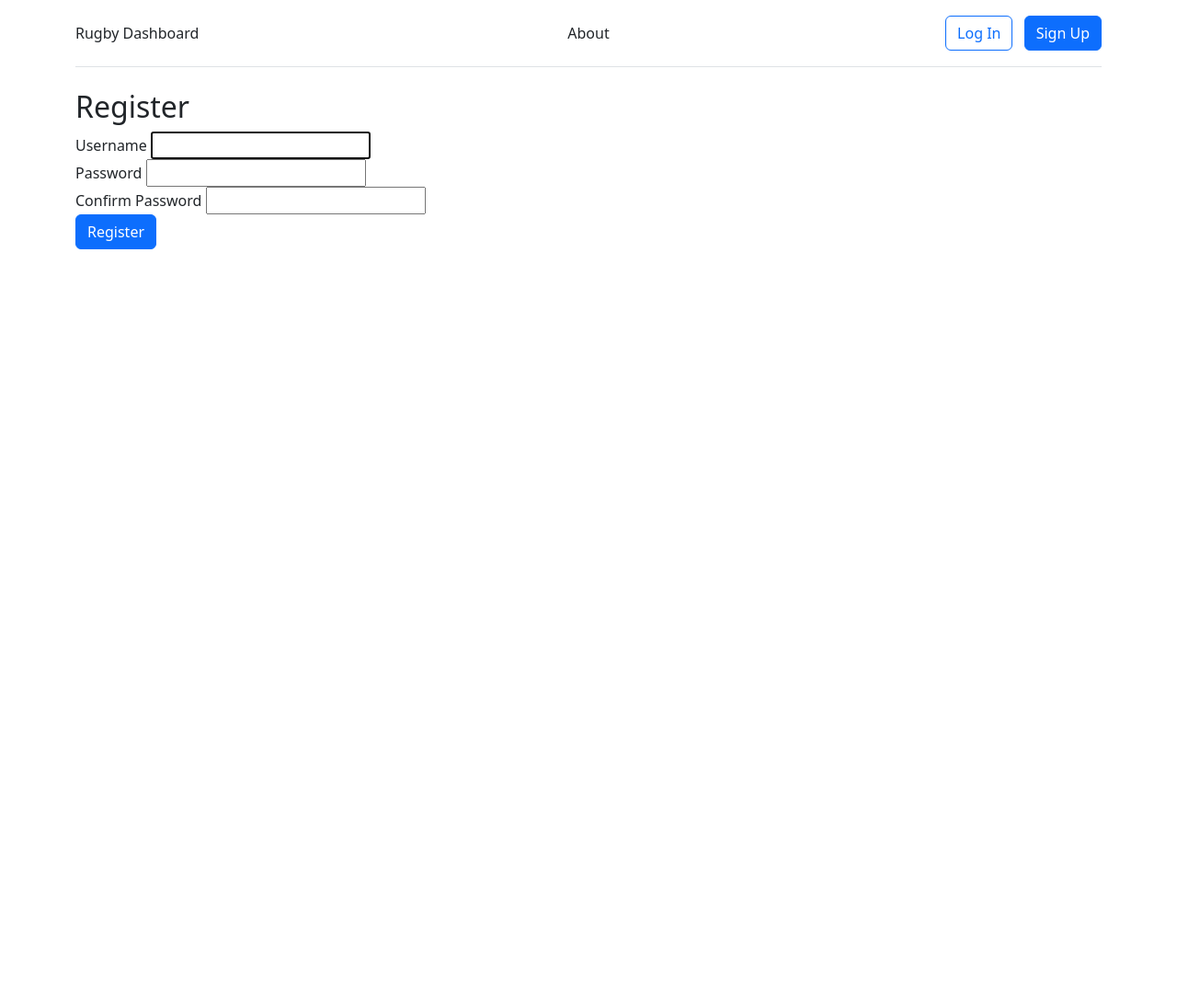
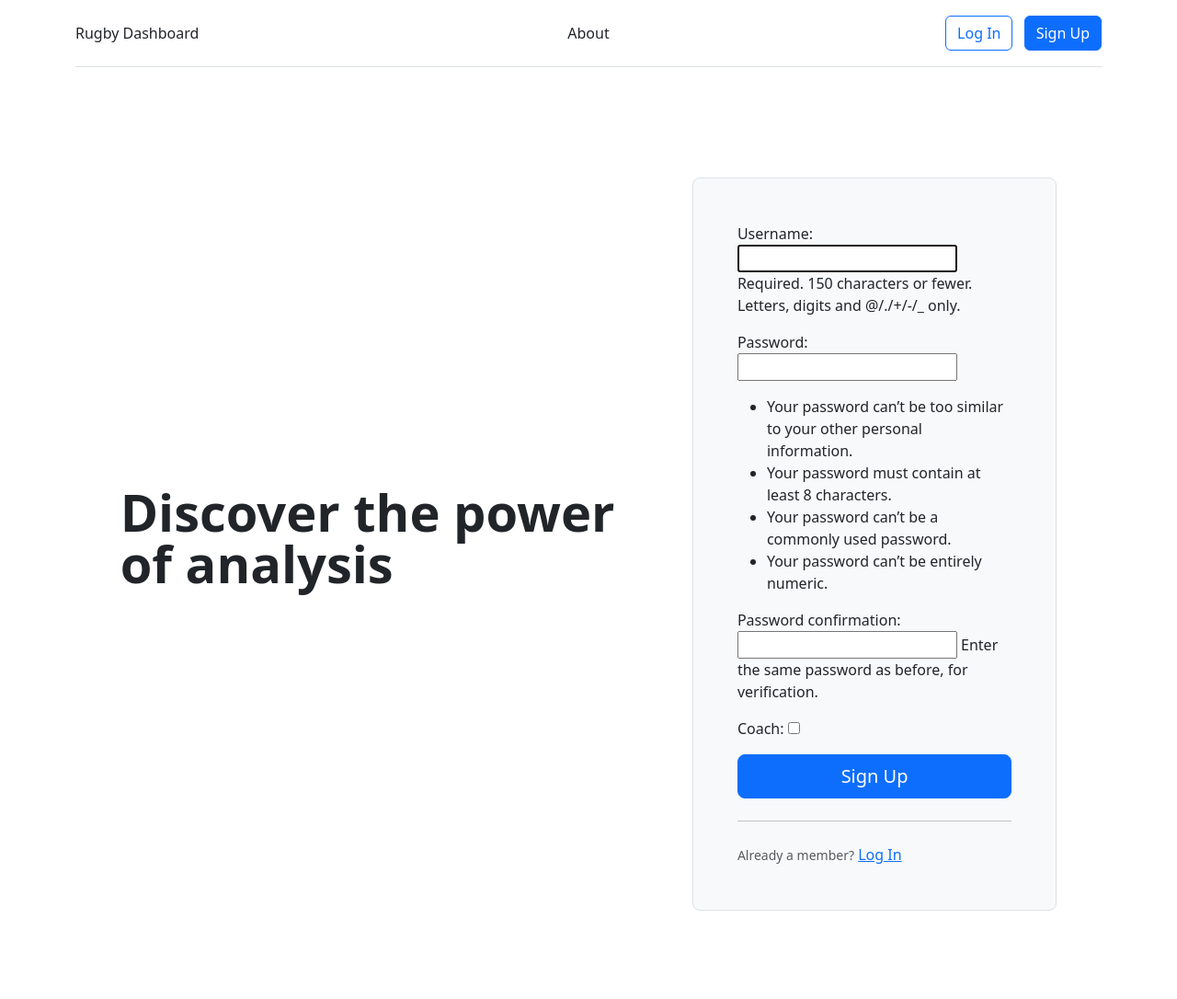
Before and after one commit to danielaldham/rugbystats, a Django app: page /register/ in a window 1280 px wide. Shown: the whole page at 92% size. Before the commit the page ends 271 px from the top, so only its background shows below. Run offline with Django 4.2, Linux system fonts and the light colour scheme; some libraries are stand-ins or nearby versions.

Commit message:
udpate register

```diff
--- a/rugbystats/stats/templates/index.html
+++ b/rugbystats/stats/templates/index.html
@@ -74,9 +74,9 @@
               {% if error %}
                 <p>{{ error }}</p>
               {% endif %}
-              <button class="w-100 btn btn-lg btn-primary" type="submit">Sign up</button>
+              <button class="w-100 btn btn-lg btn-primary" type="submit">Log In</button>
               <hr class="my-4">
-              <small class="text-muted">By clicking Sign up, you agree to the terms of use.</small>
+              <small class="text-muted">Not a member yet?</small>
               <a href="{% url 'register' %}">Create an Account</a>
             </form>
           </div>
--- a/rugbystats/stats/templates/login.html
+++ b/rugbystats/stats/templates/login.html
@@ -7,7 +7,7 @@
   <div class="row align-items-center g-lg-5 py-5">
     <div class="col-lg-7 text-center text-lg-start">
       <h1 class="display-4 fw-bold lh-1 mb-3">Discover the power of analysis</h1>
-        <p class="col-lg-10 fs-4">Below is an example form built entirely with Bootstrap’s form controls. Each required form group has a validation state that can be triggered by attempting to submit the form without completing it.</p>
+      <p class="col-lg-10 fs-4"></p>
     </div>
     <div class="col-md-10 mx-auto col-lg-5">
       <form method="post" class="p-4 p-md-5 border rounded-3 bg-light">
@@ -23,9 +23,9 @@
         {% if error %}
           <p>{{ error }}</p>
         {% endif %}
-          <button class="w-100 btn btn-lg btn-primary" type="submit">Sign up</button>
+        <button class="w-100 btn btn-lg btn-primary" type="submit">Log In</button>
         <hr class="my-4">
-          <small class="text-muted">By clicking Sign up, you agree to the terms of use.</small>
+        <small class="text-muted">Not a member yet?</small>
         <a href="{% url 'register' %}">Create an Account</a>
       </form>
     </div>
--- a/rugbystats/stats/templates/register.html
+++ b/rugbystats/stats/templates/register.html
@@ -1,38 +1,27 @@
 {% extends 'base.html' %}
 
 {% block content %}
-<div class="container">
-    <h2>Register</h2>
-    <form method="post">
+
+<div class="container col-xl-10 col-xxl-8 px-4 py-5">
+  <div class="row align-items-center g-lg-5 py-5">
+    <div class="col-lg-7 text-center text-lg-start">
+      <h1 class="display-4 fw-bold lh-1 mb-3">Discover the power of analysis</h1>
+      <p class="col-lg-10 fs-4"></p>
+    </div>
+    <div class="col-md-10 mx-auto col-lg-5">
+      <form method="post" class="p-4 p-md-5 border rounded-3 bg-light">
         {% csrf_token %}
-        <div class="form-group">
-            <label for="username">Username</label>
-            {{ form.username }}
-            {% if form.username.errors %}
-                <div class="text-danger">
-                    {{ form.username.errors }}
-                </div>
-            {% endif %}
-        </div>
-        <div class="form-group">
-            <label for="password1">Password</label>
-            {{ form.password1 }}
-            {% if form.password1.errors %}
-                <div class="text-danger">
-                    {{ form.password1.errors }}
-                </div>
-            {% endif %}
-        </div>
-        <div class="form-group">
-            <label for="password2">Confirm Password</label>
-            {{ form.password2 }}
-            {% if form.password2.errors %}
-                <div class="text-danger">
-                    {{ form.password2.errors }}
-                </div>
-            {% endif %}
-        </div>
-        <button type="submit" class="btn btn-primary">Register</button>
-    </form>
+        {{ form.as_p }}
+        {% if error %}
+          <p>{{ error }}</p>
+        {% endif %}
+        <button class="w-100 btn btn-lg btn-primary" type="submit">Sign Up</button>
+        <hr class="my-4">
+        <small class="text-muted">Already a member?</small>
+        <a href="{% url 'login' %}">Log In</a>
+      </form>
+    </div>
+  </div>
 </div>
 {% endblock %}
+Note that this template uses the {{ form.as_p }} template tag to render the form fields, which creates a paragraph for each form field. This is different from the login page, which has custom HTML for each form field, but it should achieve a similar result.
--- a/rugbystats/stats/views.py
+++ b/rugbystats/stats/views.py
@@ -24,7 +24,6 @@ def register(request):
         form = MyRegistrationForm(request.POST)
         if form.is_valid():
             user = form.save()
-            user.coach = form.cleaned_data.get('coach')
             user.save()
             login(request, user)
             return redirect('index')
@@ -33,17 +32,28 @@ def register(request):
     return render(request, 'register.html', {'form': form})
 
 def index(request):
-    if request.user.is_authenticated:
-        try:
-            player = request.user.player
-            statistics = PlayerStatistic.objects.filter(player=player)
-            context = {'statistics': statistics}
-            return render(request, 'index.html', context)
-        except Player.DoesNotExist:
-            context = {'message': 'You are not associated with a player. Please contact your coach to connect your account.'}
-            return render(request, 'index.html', context)
+    if request.method == 'POST':
+        username = request.POST['username']
+        password = request.POST['password']
+        user = authenticate(request, username=username, password=password)
+        if user is not None:
+            login(request, user)
+            return redirect('index')
+        else:
+            return render(request, 'login.html', {'error': 'Invalid login credentials'})
     else:
-        return render(request, 'index.html')
+        if request.user.is_authenticated:
+            try:
+                player = request.user.player
+                statistics = PlayerStatistic.objects.filter(player=player)
+                context = {'statistics': statistics}
+                return render(request, 'index.html', context)
+            except Player.DoesNotExist:
+                context = {'message': 'You are not associated with a player. Please contact your coach to connect your account.'}
+                return render(request, 'index.html', context)
+        else:
+            return render(request, 'index.html')
+
 
 
 
```
Also changed, not shown: rugbystats/db.sqlite3. Lines whose indentation alone changed are shown as unchanged.
